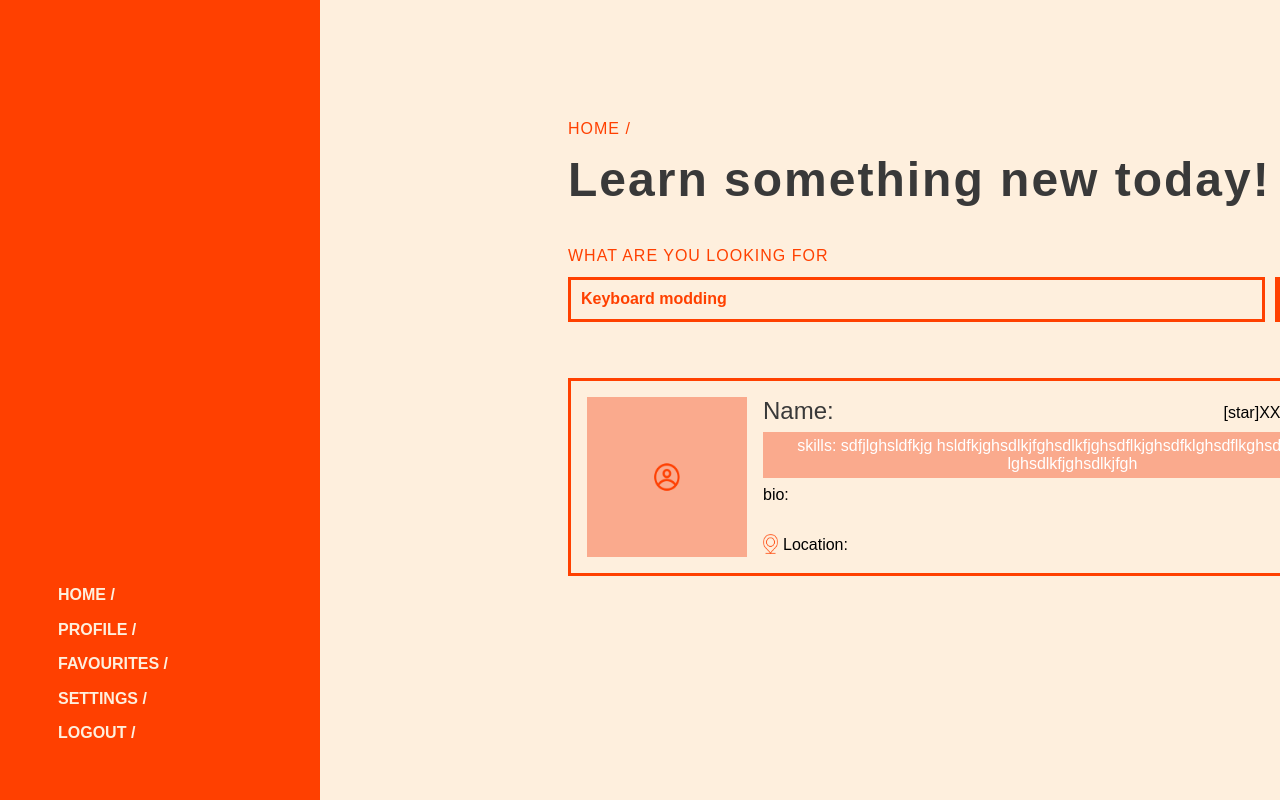
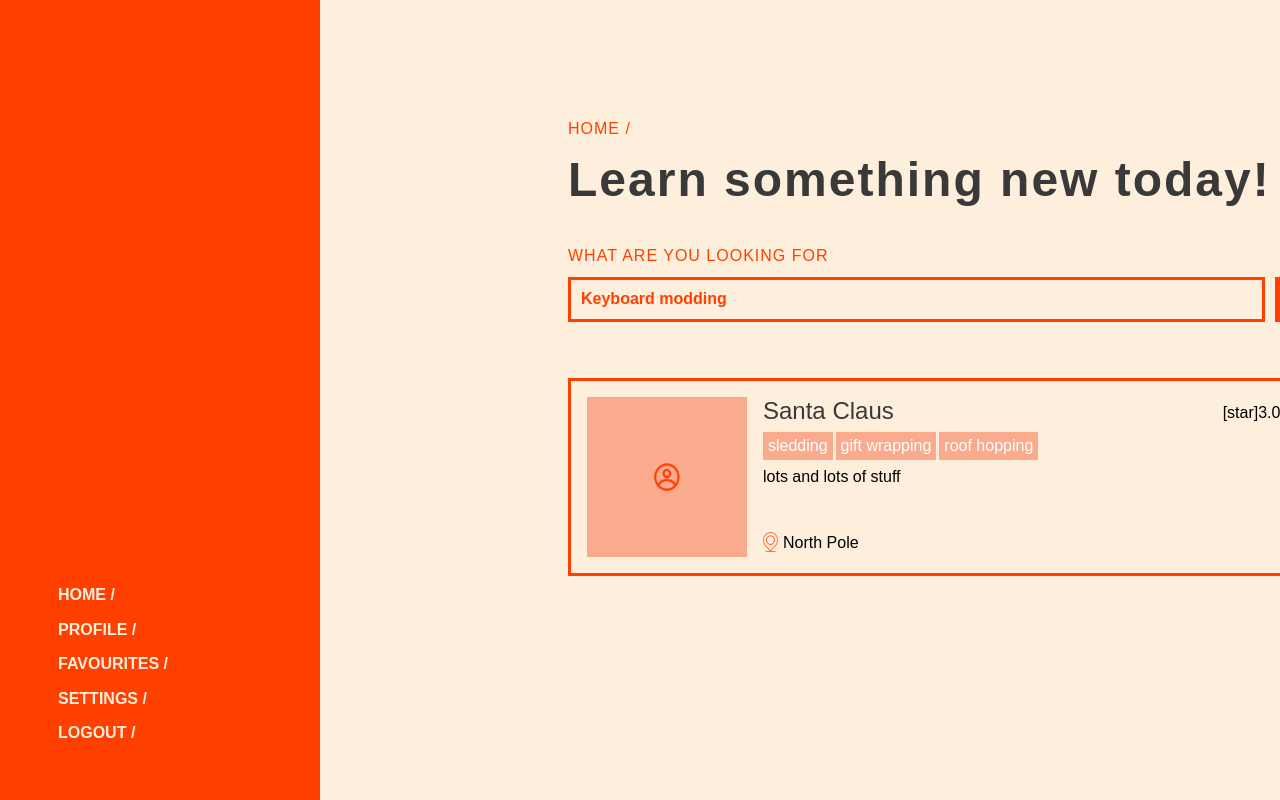
Before and after one commit to Your-Missing-Semester/permuto, a React (Create React App) app in the folder frontend/: page /home in a window 1280 px wide. Shown: the top 800 px of the page. Built offline with nearby package versions, Linux system fonts and the light colour scheme.

Commit message:
dummyuser and skill formatting

```diff
--- /dev/null
+++ b/frontend/src/components/HomePage/Profiles/listOfSkills.jsx
@@ -0,0 +1,18 @@
+import React from 'react';
+import styles from './profiles.module.css';
+
+function LOS ({ user }) {
+    console.log('user prop:', user);
+    if (!Array.isArray(user.skills)) {
+        return (":(");
+    }
+    return (
+        <ul className={styles["skills"]}>
+            {user.skills.map((skill, index) => (
+                <li key={index}>{skill}</li>
+            ))}
+        </ul>
+    )
+}
+
+export default LOS;
--- a/frontend/src/components/HomePage/Profiles/profiles.jsx
+++ b/frontend/src/components/HomePage/Profiles/profiles.jsx
@@ -2,9 +2,10 @@ import React from 'react';
 import styles from './profiles.module.css';
 import pfpPlaceholder from '../../Assets/pfpPlaceholder.png';
 import locationIcon from '../../Assets/locationIcon.png'
+import LOS from './listOfSkills';
 import { Link } from 'react-router-dom';
 
-function UserProfile (user) {
+function UserProfile ({ user }) {
     return (
         <div className={styles["profile-grid"]}>
             <div className={styles["profile-card"]}>
@@ -13,19 +14,20 @@ function UserProfile (user) {
                     <div className={styles["row1"]}>
                         {/* need to set char limits for name, bio, skill*/}
                         <Link className={styles["username"]} to={user.profilePage}>
-                           Name: {user.firstName} {user.lastName}</Link>
+                           {user.firstName} {user.lastName}</Link>
                         <div className={styles["user-details"]}>
                             <p>[star]</p>
-                            <p> {user.rating}XX/5.0</p>
+                            <p> {user.rating}/5.0</p>
                             <p>[book]</p>
                             <p>[pin]</p>
                         </div>
                     </div>
-                    <h3 className={styles["skills"]}>skills: sdfjlghsldfkjg hsldfkjghsdlkjfghsdlkfjghsdflkjghsdfklghsdflkghsdflkjghsdfk lghsdlkfjghsdlkjfgh {user.skills}</h3>
-                    <h3 className={styles["bio"]}>bio: {user.bio}</h3>
+                    <LOS user={ user } />
+                    {/* <h3 className={styles["skills"]}>{user.skills}</h3> */}
+                    <h3 className={styles["bio"]}>{user.bio}</h3>
                     <div className={styles["row2"]}>
                         <img className={styles["location-icon"]}src={locationIcon} alt={"location"}></img>
-                        <h3 className={styles["location"]}>Location:{user.location}</h3>
+                        <h3 className={styles["location"]}>{user.location}</h3>
                     </div>
                 </div>
             </div>
--- a/frontend/src/components/HomePage/Profiles/profiles.module.css
+++ b/frontend/src/components/HomePage/Profiles/profiles.module.css
@@ -49,16 +49,21 @@
 }
 
 .skills {
-    display: inline-block;
-    text-align: center;
+    display: flex;
+    gap: 3px;
+    list-style-type: none;
     margin-top: 3px;
     margin-bottom: 5px;
     color: white;
     font-size: 16px;
     font-weight:lighter;
+    text-wrap: pretty;
+    padding-left: 0;
+}
+
+.skills li {
     background-color: #FAAA8D;
     padding: 5px;
-    text-wrap: pretty;
 }
 
 .bio {
@@ -70,18 +75,18 @@
 .row2{
     display: flex;
     gap: 5px;
+    margin-top: 1em;
+    margin-bottom: auto;
 }
 
 .location {
     font-size: 16px;
     font-weight: lighter;
     margin-bottom: auto;
-    float: left
 }
 
 .location-icon {
     width: 15px;
     height: 20px;
-    float: left;
     margin-top: auto;
 }
--- a/frontend/src/pages/HomePage/homePage.jsx
+++ b/frontend/src/pages/HomePage/homePage.jsx
@@ -3,11 +3,20 @@ import HomePageBody from '../../components/HomePage/Body/homePageBody';
 import UserProfile from '../../components/HomePage/Profiles/profiles';
 
 function Home() {
+    const dummyUser = {
+        firstName: "Santa",
+        lastName: "Claus",
+        rating: "3.0",
+        bio: "lots and lots of stuff",
+        location: "North Pole",
+        skills: ["sledding", "gift wrapping", "roof hopping"]
+    }
+
     return (
         <div>
             <NavBar />
             <HomePageBody />
-            <UserProfile />
+            <UserProfile user={dummyUser}/>
         </div>
     );
 }
```
